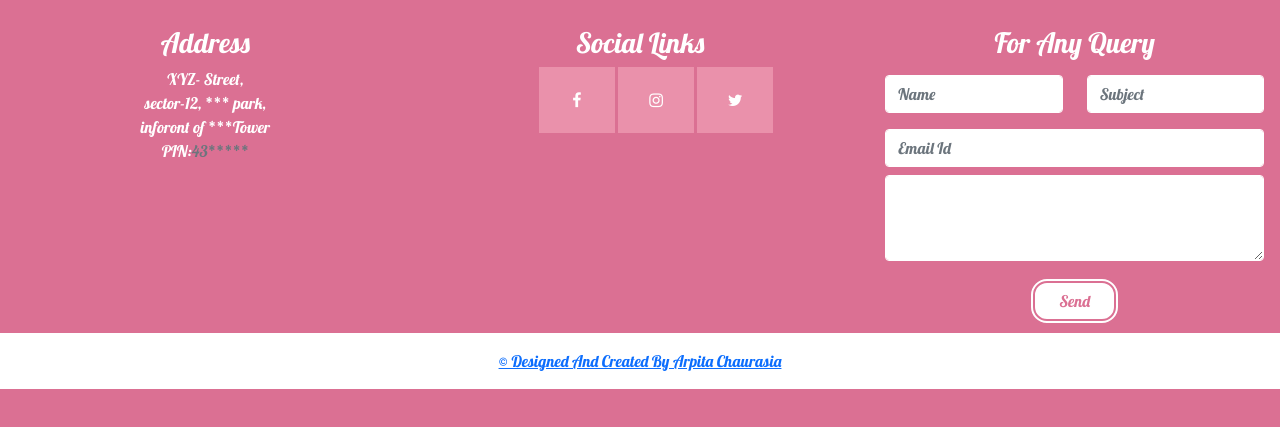
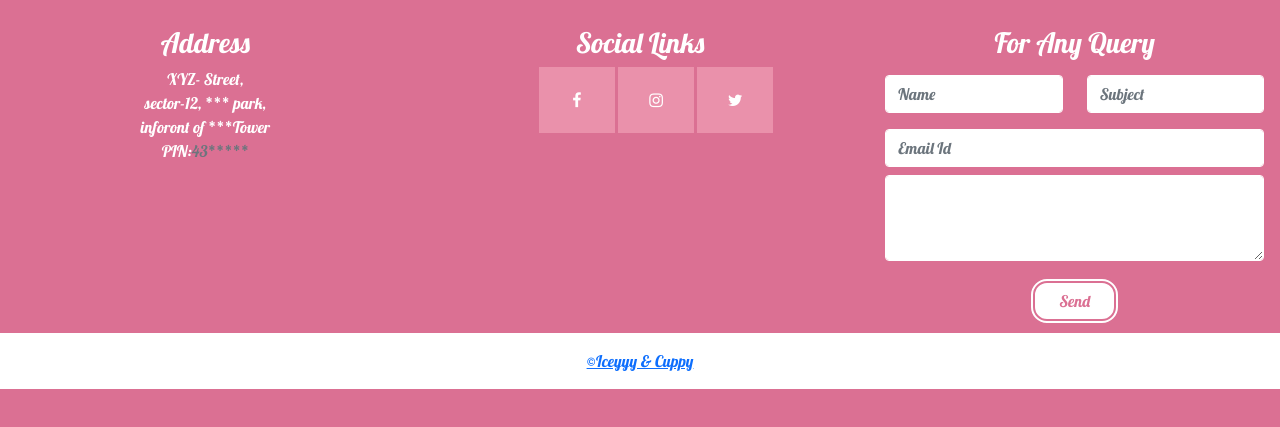
Before and after one commit to Arpita-chaurasia/res-ui, a plain HTML site: page index.html in a window 1280 px wide. Shown: the part 4978-5405 px from the top of the page. Drawn offline with nearby package versions, Linux system fonts and the light colour scheme.

Commit message:
Update index.html

```diff
--- a/index.html
+++ b/index.html
@@ -361,7 +361,7 @@
             </form>
         </div>
     </div>
-    <div class="bg-white text-center py-3"><a class="text-center" href="#">&copy; Designed And Created By Arpita Chaurasia</a></div>
+    <div class="bg-white text-center py-3"><a class="text-center" href="#">&copy;Iceyyy & Cuppy</a></div>
 </footer>
 
 
```
